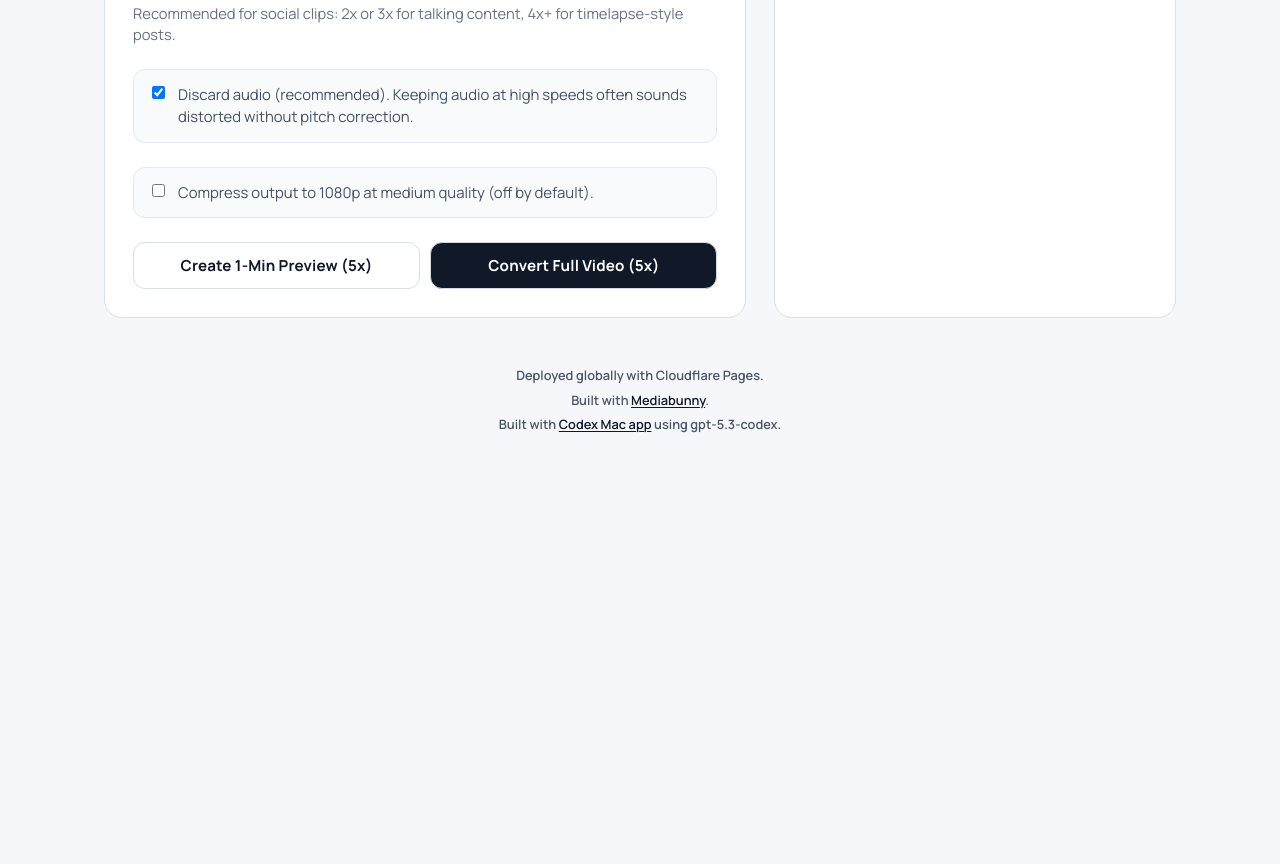
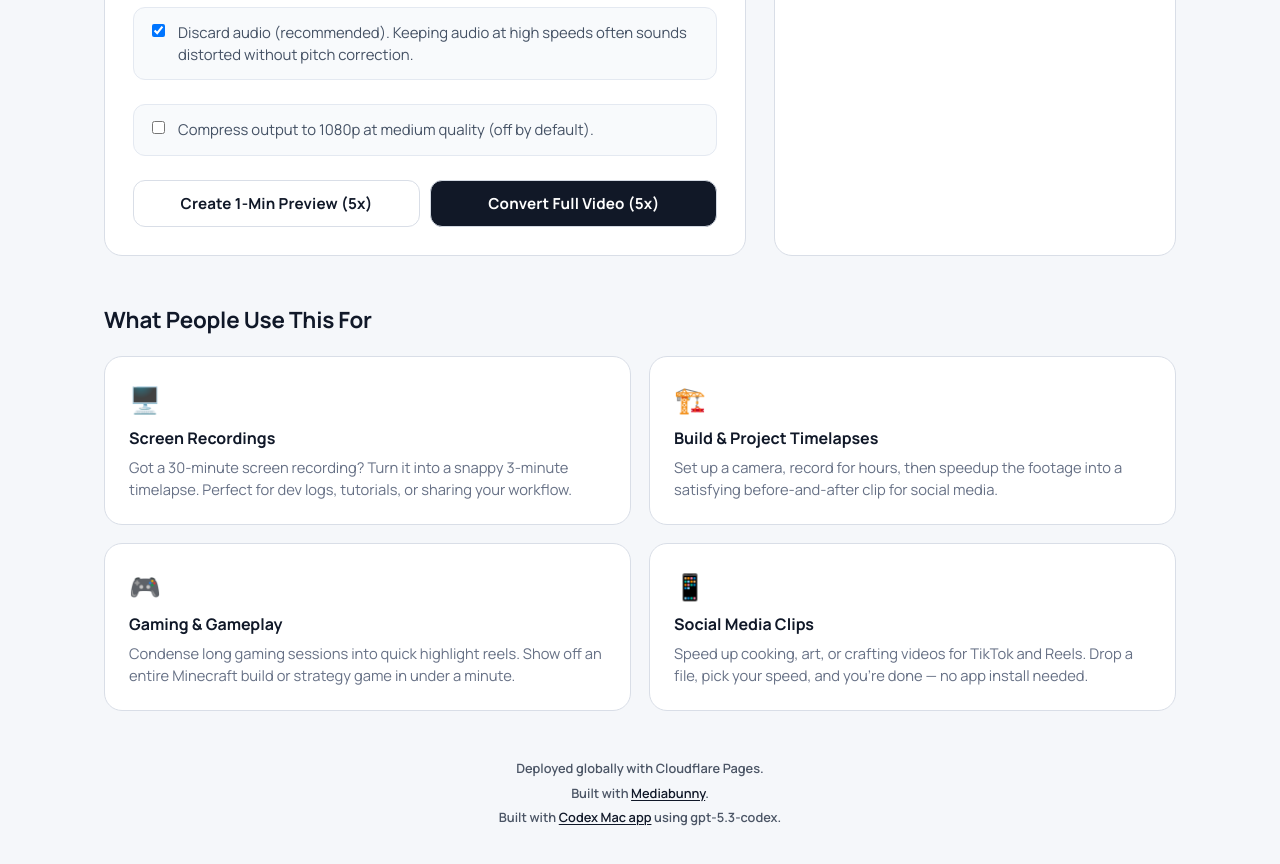
Before and after one commit to shametim/speed-up-video, a website with bundled scripts: page index.html in a window 1280 px wide. Shown: the part 724-1588 px from the top of the page. Before the commit the page ends 1238 px from the top, so only its background shows below. Built offline with nearby package versions, Linux system fonts and the light colour scheme.

Commit message:
rebrand: Speed Up → Speedup everywhere, add use case section

```diff
--- a/app.js
+++ b/app.js
@@ -133,7 +133,7 @@ const runConversion = async (previewOnly) => {
                 }
 
                 // Keep output FPS in a widely-compatible range by downsampling first,
-                // then retime timestamps to get the requested speed up.
+                // then retime timestamps to get the requested speedup.
                 const conversionFrameRate = Math.max(1, sourceFrameRate / SPEED_FACTOR);
 
                 return {
--- a/index.html
+++ b/index.html
@@ -3,30 +3,30 @@
 <head>
     <meta charset="UTF-8">
     <meta name="viewport" content="width=device-width, initial-scale=1.0">
-    <meta name="description" content="Speed up videos directly in your browser with local processing, a quick 1-minute preview, and one-click full export downloads.">
+    <meta name="description" content="Speedup videos directly in your browser with local processing, a quick 1-minute preview, and one-click full export downloads.">
     <meta name="robots" content="index, follow, max-image-preview:large">
     <meta name="theme-color" content="#f5f7fa">
     <link rel="canonical" href="https://speedup-video.pages.dev/">
     <link rel="icon" href="/favicon.svg" type="image/svg+xml">
     <meta property="og:type" content="website">
-    <meta property="og:title" content="Speed Up Video: Fast, Private Browser Video Editor">
-    <meta property="og:description" content="Easily speed up videos entirely locally within your browser. Preview instantly and export the full video fast!">
+    <meta property="og:title" content="Speedup Video: Fast, Private Browser Video Editor">
+    <meta property="og:description" content="Easily speedup videos entirely locally within your browser. Preview instantly and export the full video fast!">
     <meta property="og:url" content="https://speedup-video.pages.dev/">
     <meta property="og:image" content="https://speedup-video.pages.dev/og-image.png">
     <meta name="twitter:card" content="summary_large_image">
-    <meta name="twitter:title" content="Speed Up Video: Fast, Private Browser Video Editor">
-    <meta name="twitter:description" content="Easily speed up videos entirely locally within your browser. Preview instantly and export the full video fast!">
+    <meta name="twitter:title" content="Speedup Video: Fast, Private Browser Video Editor">
+    <meta name="twitter:description" content="Easily speedup videos entirely locally within your browser. Preview instantly and export the full video fast!">
     <meta name="twitter:image" content="https://speedup-video.pages.dev/og-image.png">
-    <title>Speed Up Videos for Free</title>
+    <title>Speedup Videos For Free</title>
     <script type="application/ld+json">
         {
             "@context": "https://schema.org",
             "@type": "WebApplication",
-            "name": "Speed Up Video",
+            "name": "Speedup Video",
             "applicationCategory": "MultimediaApplication",
             "operatingSystem": "Any",
             "url": "https://speedup-video.pages.dev/",
-            "description": "Speed up videos directly in your browser with local processing, a quick 1-minute preview, and one-click full export downloads."
+            "description": "Speedup videos directly in your browser with local processing, a quick 1-minute preview, and one-click full export downloads."
         }
     </script>
     <style>
@@ -479,6 +479,46 @@
             font-weight: 600;
         }
 
+        .use-cases {
+            margin-top: 12px;
+        }
+
+        .use-cases-title {
+            font-size: 1.4rem;
+            letter-spacing: -0.01em;
+            margin: 0 0 20px;
+        }
+
+        .use-cases-grid {
+            display: grid;
+            grid-template-columns: repeat(2, 1fr);
+            gap: 18px;
+        }
+
+        .use-case-card {
+            background: var(--surface);
+            border: 1px solid var(--line);
+            border-radius: var(--radius);
+            padding: 24px;
+        }
+
+        .use-case-icon {
+            font-size: 1.6rem;
+            margin-bottom: 8px;
+        }
+
+        .use-case-card h3 {
+            margin: 0 0 6px;
+            font-size: 1rem;
+        }
+
+        .use-case-card p {
+            margin: 0;
+            color: var(--muted);
+            font-size: 0.92rem;
+            line-height: 1.5;
+        }
+
         @media (max-width: 980px) {
             .workspace {
                 grid-template-columns: 1fr;
@@ -503,6 +543,10 @@
             .upload-card {
                 min-height: 150px;
             }
+
+            .use-cases-grid {
+                grid-template-columns: 1fr;
+            }
         }
     </style>
 </head>
@@ -514,7 +558,7 @@
                     <p class="eyebrow">Local Video Utility</p>
                     <p class="brand-mark">by Slop Ship</p>
                 </div>
-                <h1>Speed Up Video for Free in the Browser.</h1>
+                <h1>Speedup Videos For Free.</h1>
                 <p class="intro">Conversion <strong class="run-local">runs on your device</strong> — your video never leaves your phone or computer.</p>
             </div>
             <div class="top-actions">
@@ -593,6 +637,32 @@
             </section>
         </section>
 
+        <section class="use-cases">
+            <h2 class="use-cases-title">What People Use This For</h2>
+            <div class="use-cases-grid">
+                <div class="use-case-card">
+                    <div class="use-case-icon">🖥️</div>
+                    <h3>Screen Recordings</h3>
+                    <p>Got a 30-minute screen recording? Turn it into a snappy 3-minute timelapse. Perfect for dev logs, tutorials, or sharing your workflow.</p>
+                </div>
+                <div class="use-case-card">
+                    <div class="use-case-icon">🏗️</div>
+                    <h3>Build & Project Timelapses</h3>
+                    <p>Set up a camera, record for hours, then speedup the footage into a satisfying before-and-after clip for social media.</p>
+                </div>
+                <div class="use-case-card">
+                    <div class="use-case-icon">🎮</div>
+                    <h3>Gaming & Gameplay</h3>
+                    <p>Condense long gaming sessions into quick highlight reels. Show off an entire Minecraft build or strategy game in under a minute.</p>
+                </div>
+                <div class="use-case-card">
+                    <div class="use-case-icon">📱</div>
+                    <h3>Social Media Clips</h3>
+                    <p>Speed up cooking, art, or crafting videos for TikTok and Reels. Drop a file, pick your speed, and you're done — no app install needed.</p>
+                </div>
+            </div>
+        </section>
+
         <div class="footer">
             <p class="deploy-note">Deployed globally with Cloudflare Pages.</p>
             <p class="build-note">Built with <a href="https://mediabunny.dev/" target="_blank" rel="noopener noreferrer">Mediabunny</a>.</p>
```
Also changed, not shown: README.md, favicon.svg, og-image.svg.
